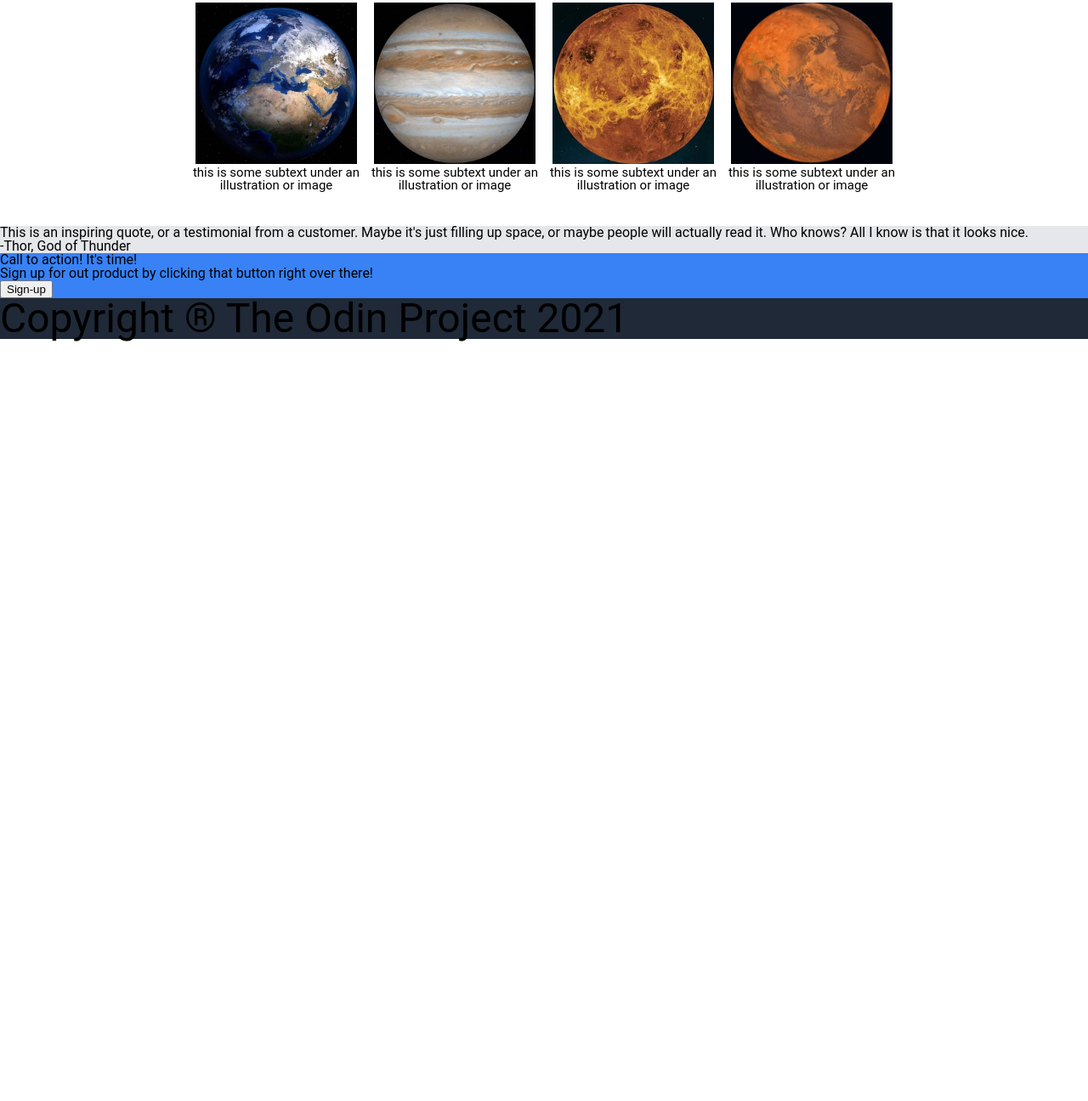
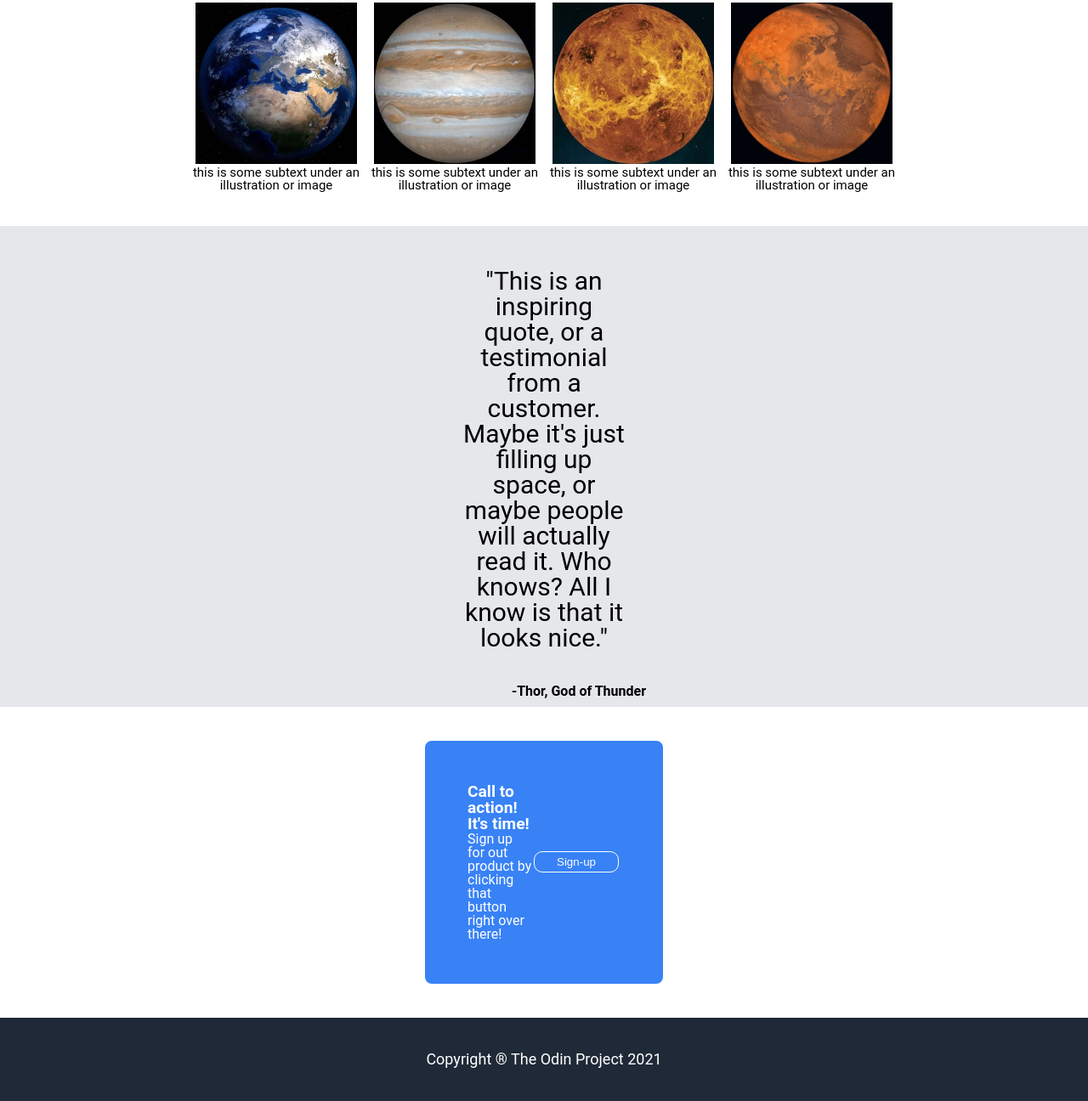
Before and after one commit to p-guevarra/landing-page, a plain HTML site: page index.html in a window 1280 px wide. Shown: the part 564-1860 px from the top of the page at 85% size. Before the commit the page ends 967 px from the top, so only its background shows below. Drawn offline with Linux system fonts and the light colour scheme.

Commit message:
finish initial layout requirement

```diff
--- a/index.html
+++ b/index.html
@@ -48,18 +48,22 @@
         </div>
     </div>
     <div class="testimonial">
-        <div>This is an inspiring quote, or a testimonial from a customer. Maybe it's just filling up space, or maybe people will actually read it. Who knows? All I know is that it looks nice.</div>
-        <div>-Thor, God of Thunder</div>
+        <div class="quote">"This is an inspiring quote, or a testimonial from a customer. Maybe it's just filling up space, or maybe people will actually read it. Who knows? All I know is that it looks nice."</div>
+        <div class="user">-Thor, God of Thunder</div>
     </div>
     <div class="action-call">
         <div class="interactive-banner">
-            <h2>Call to action! It's time!</h2>
-            <h3>Sign up for out product by clicking that button right over there!</h3>
-            <button>Sign-up</button>
+            <div>
+                <p class="make-bold">Call to action! It's time!</p>
+                <h3>Sign up for out product by clicking that button right over there!</h3>
+            </div>
+            <div>
+            <button class="white-button">Sign-up</button>
+            </div>
         </div>
     </div>
     <div class="footer">
-        <h1>Copyright ® The Odin Project 2021</h1>
+        <p>Copyright ® The Odin Project 2021</p>
     </div>
 </body>
 </html>
--- a/styles.css
+++ b/styles.css
@@ -51,6 +51,10 @@ table {
 
 @import url('https://fonts.googleapis.com/css2?family=Roboto:wght@400;700&display=swap');
 
+.make-bold {
+    font-weight: bold;
+    font-size: larger;
+}
 
 body {
     display: flex;
@@ -64,7 +68,7 @@ body {
     color: #F9FAF8;
     display: flex;
     flex-direction: column;
-    padding: 20px 400px;
+    padding: 20px 500px;
 }
 
 .header {
@@ -93,17 +97,21 @@ body {
 .banner-text {
     display: flex;
     flex-direction: column;
+    width: 400px;
     gap: 8px;
+}
+
+button {
+    border-radius: 10px;
+    border: none;
+    margin: 4px 2px;
+    color: white;
+    max-width: 100px;
+    min-height: 25px;
 }
 
 .blue-button {
     background-color: #3882F6;
-    border-radius: 10px;
-    border: none;
-    margin: 4px 2px;
-    color: white;
-    max-width: 80px;
-    min-height: 25px;
 }
 
 .banner {
@@ -137,15 +145,51 @@ h1 {
     width: 200px;
 }
 
-/* Random info section */
+
 .testimonial {
+    display: flex;
+    flex-direction: column;
     background-color: #E5E7EB;
+    text-align: center;
+    padding: 10px 500px;
+
 }
 
+.quote {
+    font-size: 30px;
+    padding: 40px;
+}
+
+.user {
+    align-self: flex-end;
+    padding-right: 20px;
+    font-weight: bold;
+}
+
+/* Random info section */
+
+/* Call to action section */
 .interactive-banner {
     background-color: #3882F6;
+    color: white;
+    padding: 50px;
+    margin: 40px 500px;
+    border-radius: 8px;
+    display: flex;
+    justify-content: space-between;
+    align-items: center;
+}
+
+.white-button {
+    background-color:  #3882F6;
+    border: 1px solid white;
+    width: 100px;
 }
 
 .footer {
     background-color: #1F2937;
+    color: white;
+    text-align: center;
+    padding: 40px;
+    font-size: 18px;
 }
```
